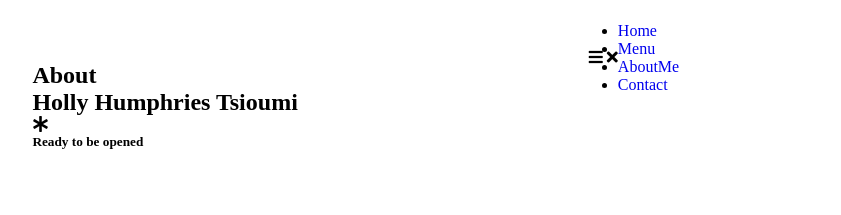
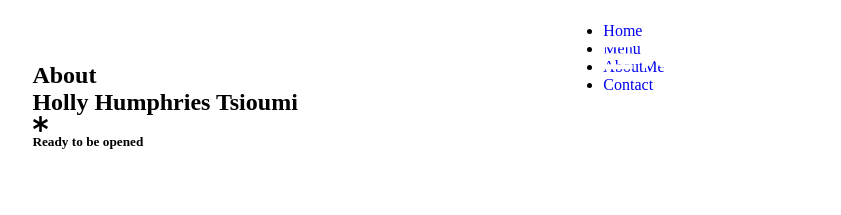
Before and after one commit to hollyhumphries/mybrookesblog, a Jekyll site: the page aboutme/index.html, which Jekyll copies as it is, in a window 1280 px wide. Shown: the top 215 px of the page, without its empty margins (6-847 px from the left). Built offline with Jekyll 4.4.1, drawn with Linux system fonts in a browser that asks for light colours; nearby versions of some CDN libraries; some web fonts are replaced.

Commit message:
Update styles.css

```diff
--- a/aboutme/css/styles.css
+++ b/aboutme/css/styles.css
@@ -56,6 +56,19 @@
     display: flex;
     align-items: center;
     justify-content: center;
+}
+.menu-toggle{
+    color:#ffffff;
+    font-size:2.2rem;
+    position: absolute;
+    top:50%
+        transform: translateY(-50%);
+righ:2.5rem;
+    cursor:pointer;
+    z-index:1500;
+  }
+.fa-times{
+    dispaly: none;
 }
 
 .menu ul{
```
